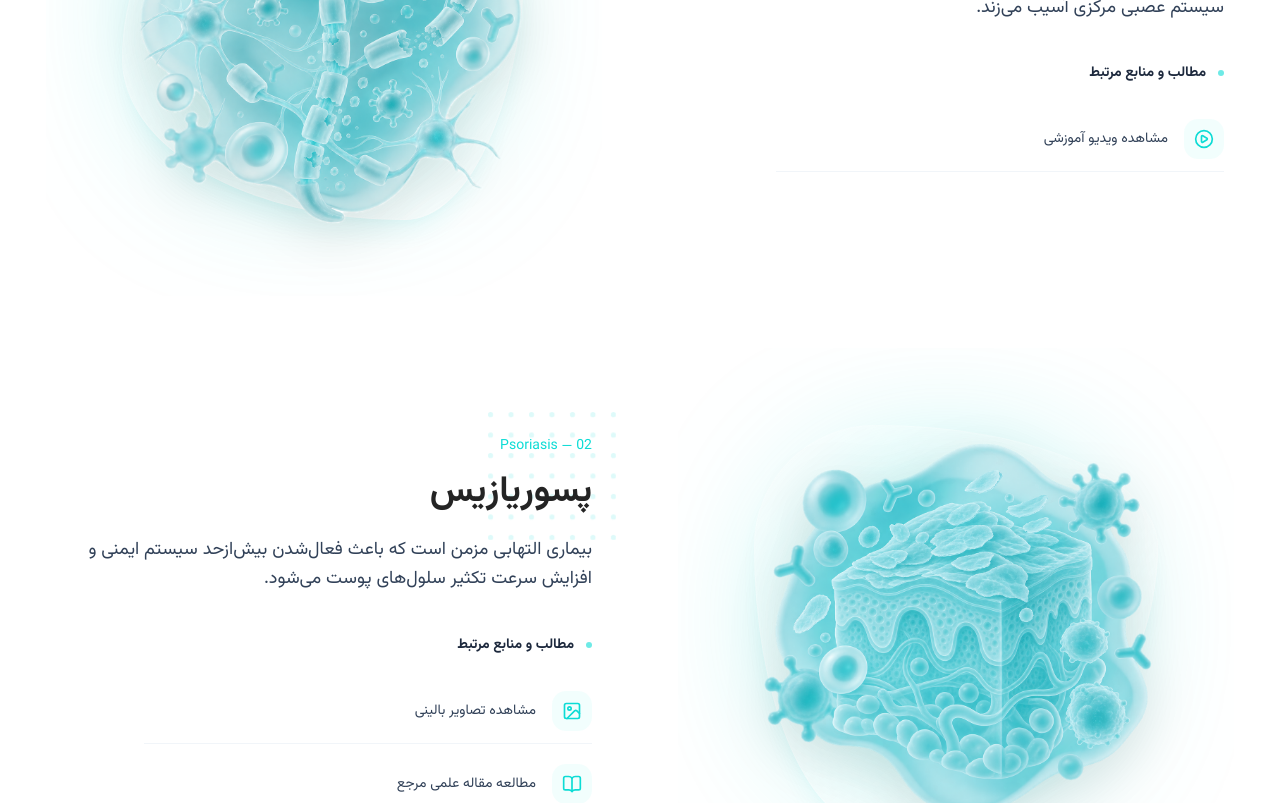
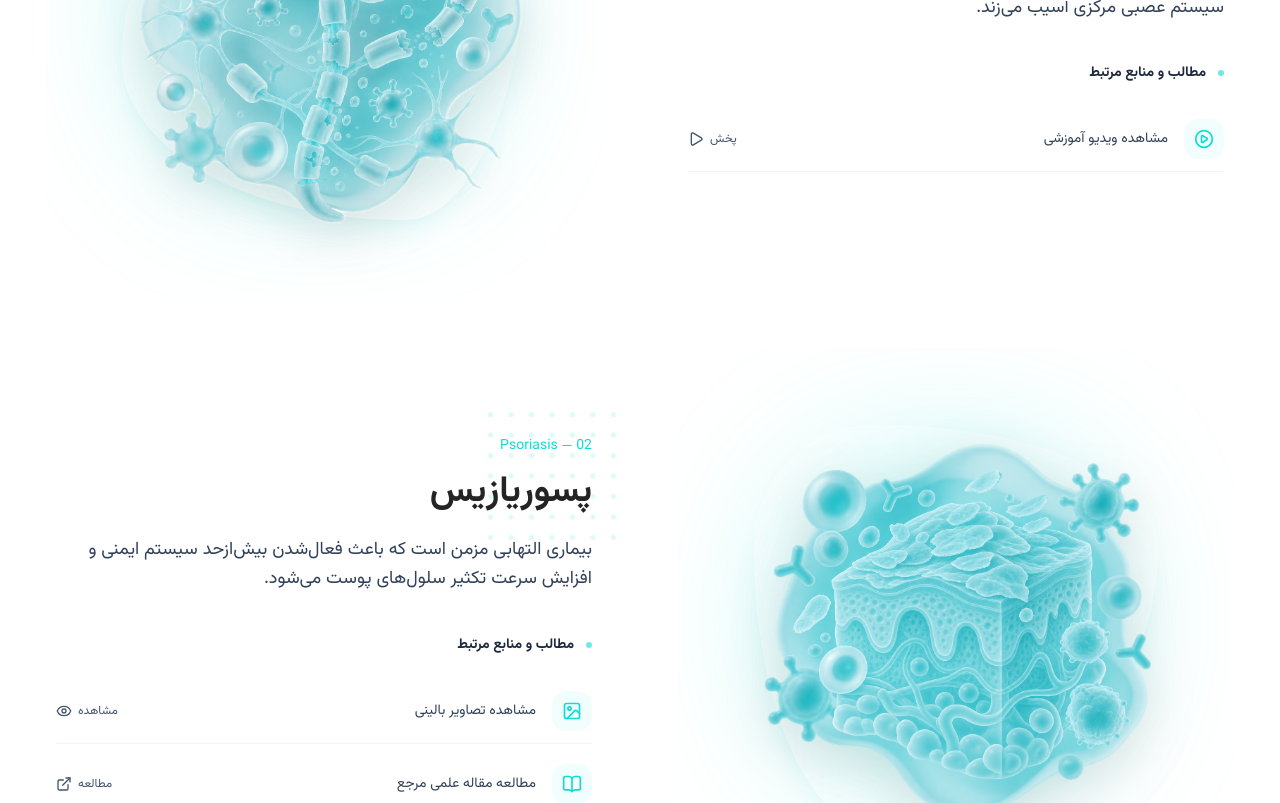
Before and after one commit to AmirShakibafar/SarvzadehPortfolio, a Next.js app: page /diseases/autoimmune in a window 1280 px wide. Shown: the part 1680-2483 px from the top of the page. Built offline with nearby package versions, Linux system fonts and the light colour scheme.

Commit message:
feat; ux improvment on buttons of disease story

```diff
--- a/components/templates/diseases/disease-story.tsx
+++ b/components/templates/diseases/disease-story.tsx
@@ -79,19 +79,24 @@ export function DiseaseStory({
                     <ResourceAction
                       icon={PlayCircle}
                       title="مشاهده ویدیو آموزشی"
+                      action="play"
                     />
                   )}
+
                   {disease.media?.type === "photo" && (
                     <ResourceAction
                       icon={ImageIcon}
                       title="مشاهده تصاویر بالینی"
+                      action="view"
                     />
                   )}
+
                   {disease.paperDoi && (
                     <ResourceAction
                       icon={BookOpen}
                       title="مطالعه مقاله علمی مرجع"
                       href={`https://doi.org/${disease.paperDoi}`}
+                      action="external"
                     />
                   )}
                 </div>
--- a/components/templates/diseases/resource-action.tsx
+++ b/components/templates/diseases/resource-action.tsx
@@ -1,33 +1,40 @@
-import { cn } from "@/lib/utils";
-import { ArrowLeft, ExternalLink, LucideIcon } from "lucide-react";
+import { ExternalLink, Eye, Play, LucideIcon } from "lucide-react";
+
+type ResourceActionProps = {
+  icon: LucideIcon;
+  title: string;
+  href?: string;
+  action?: "play" | "view" | "external";
+  onClick?: () => void;
+};
 
 export function ResourceAction({
   icon: Icon,
   title,
   href,
-}: {
-  icon: LucideIcon;
-  title: string;
-  href?: string;
-}) {
-  const ActionIcon = href ? ExternalLink : ArrowLeft;
+  action = "view",
+  onClick,
+}: ResourceActionProps) {
+  const ActionIcon =
+    action === "play" ? Play : action === "external" ? ExternalLink : Eye;
+
+  const actionLabel =
+    action === "play" ? "پخش" : action === "external" ? "مطالعه" : "مشاهده";
 
   const content = (
-    <div className="group flex items-center gap-4 py-3 cursor-pointer border-b border-slate-100 hover:border-primary/30 transition-colors w-full md:max-w-md">
-      <div className="w-10 h-10 rounded-xl bg-primary/5 text-primary flex items-center justify-center group-hover:bg-primary/10 group-hover:scale-105 transition-all shrink-0">
-        <Icon className="w-5 h-5" />
+    <div className="group flex w-full cursor-pointer items-center gap-4 border-b border-slate-100 py-3 transition-colors hover:border-primary/30">
+      <div className="flex h-10 w-10 shrink-0 items-center justify-center rounded-xl bg-primary/5 text-primary transition-all group-hover:scale-105 group-hover:bg-primary/10">
+        <Icon className="h-5 w-5" />
       </div>
-      <span className="text-sm font-medium text-slate-700 group-hover:text-primary transition-colors flex-grow text-right">
+
+      <span className="flex-grow text-right text-sm font-medium text-slate-700 transition-colors group-hover:text-primary">
         {title}
       </span>
-      <ActionIcon
-        className={cn(
-          "w-4 h-4 text-primary opacity-0 transition-all shrink-0",
-          href
-            ? "group-hover:opacity-100"
-            : "-translate-x-2 group-hover:opacity-100 group-hover:translate-x-0",
-        )}
-      />
+
+      <div className="flex shrink-0 items-center gap-1.5 text-xs font-medium text-slate-600 transition-all group-hover:-translate-x-0.5 group-hover:text-primary">
+        <span>{actionLabel}</span>
+        <ActionIcon className="h-4 w-4" />
+      </div>
     </div>
   );
 
@@ -38,9 +45,11 @@ export function ResourceAction({
       </a>
     );
   }
+
   return (
     <button
       type="button"
+      onClick={onClick}
       className="block w-full text-right focus:outline-none"
     >
       {content}
```
